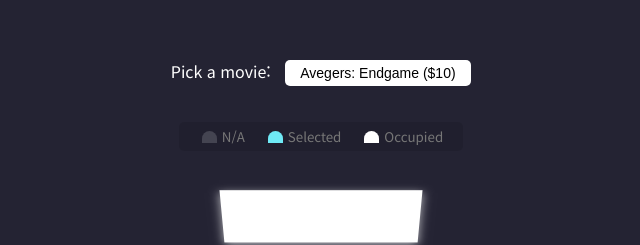
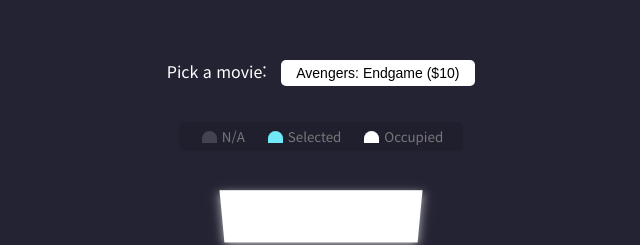
Before and after one commit to bear109/JS-ToyProjects, a plain HTML site: page Project2/index.html in a window 1280 px wide. Shown: the part 161-406 px from the top of the page, 319-959 px from the left. Drawn offline with Linux system fonts and the light colour scheme.

Commit message:
Project2-HTML 오타수정

```diff
--- a/Project2/index.html
+++ b/Project2/index.html
@@ -10,8 +10,8 @@
   <body>
     <div class="movie-container">
       <label>Pick a movie:</label>
-      <select id="moive">
-        <option value="10">Avegers: Endgame ($10)</option>
+      <select id="movie">
+        <option value="10">Avengers: Endgame ($10)</option>
         <option value="12">Eternals ($12)</option>
         <option value="8">Venom 2 ($8)</option>
         <option value="11">The Dark Kinght ($11)</option>
```
